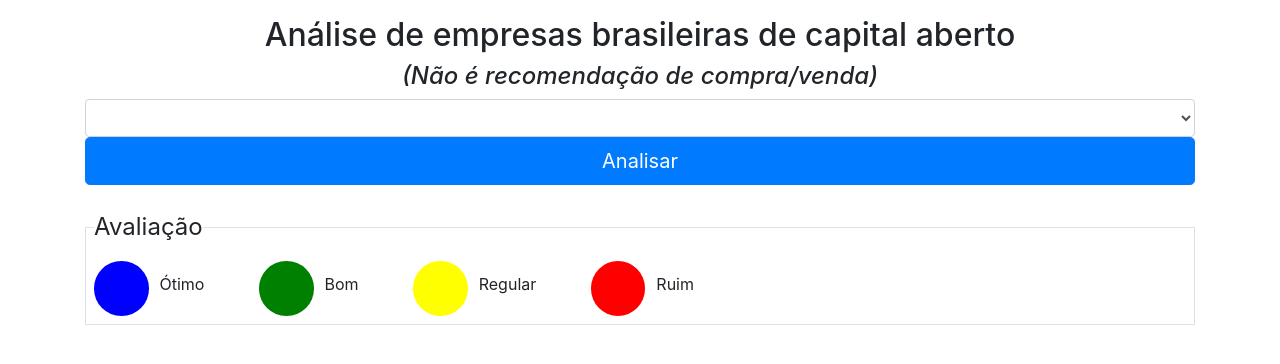
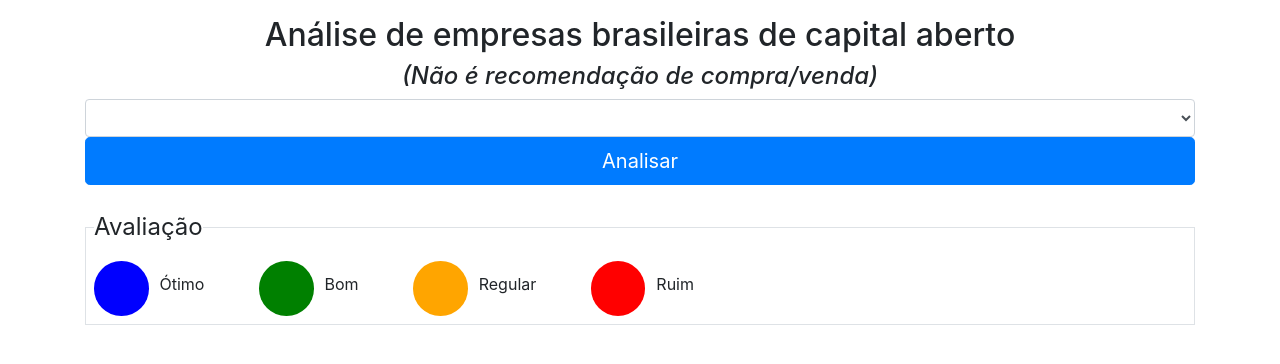
Before and after one commit to sartorileonardo/analisys-brazilian-stock-front, an Angular app: page / in a window 1280 px wide. Shown: the top 364 px of the page. Built offline with nearby package versions, Linux system fonts and the light colour scheme.

Commit message:
Updated color yellow to orange

```diff
--- a/src/assets/style.css
+++ b/src/assets/style.css
@@ -17,7 +17,7 @@
 }
 
 .leg-regular {
-    background-color: yellow;
+    background-color: orange;
     padding: 2.5%;
     width: 2.5%;
     height: 2.5%;
```
